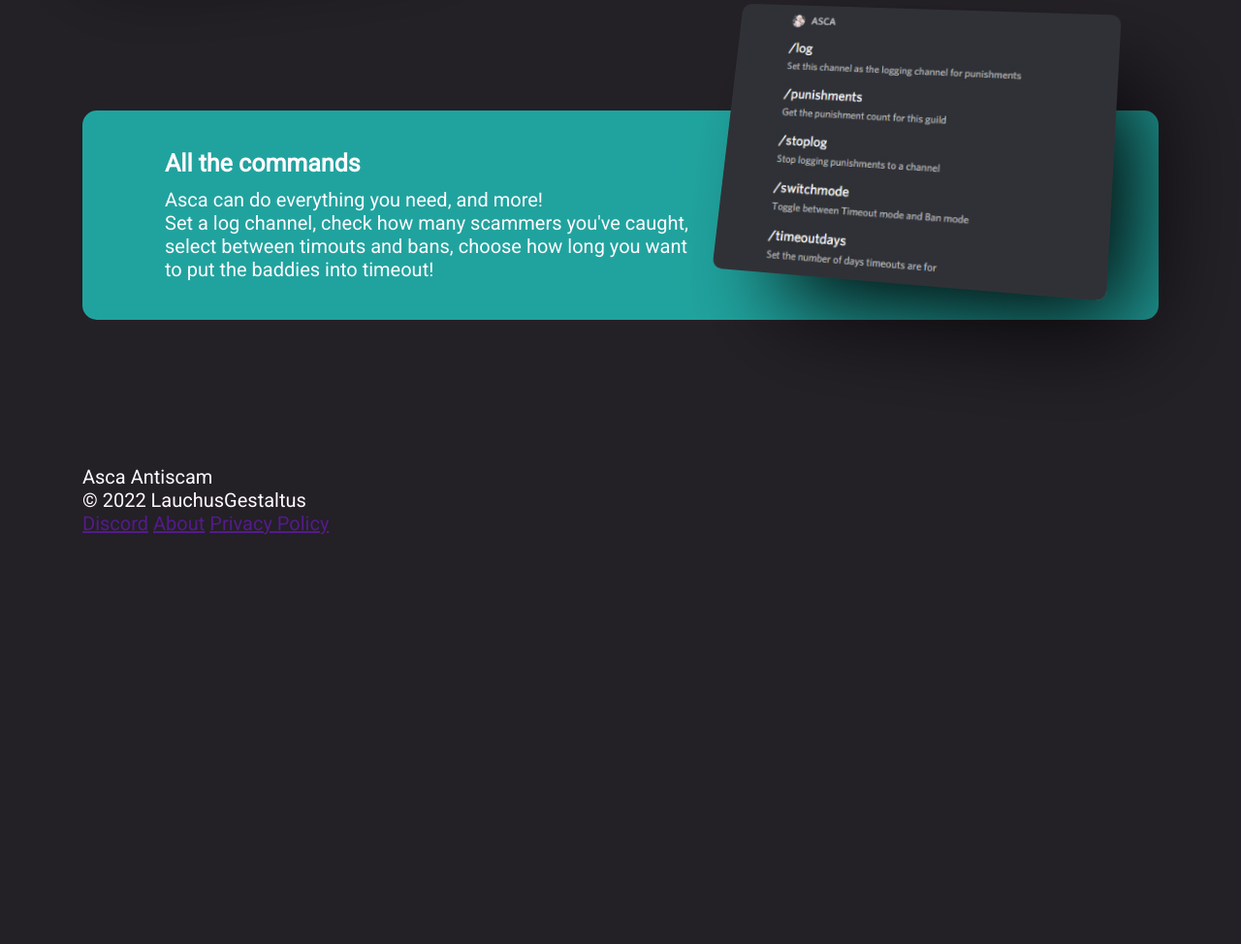
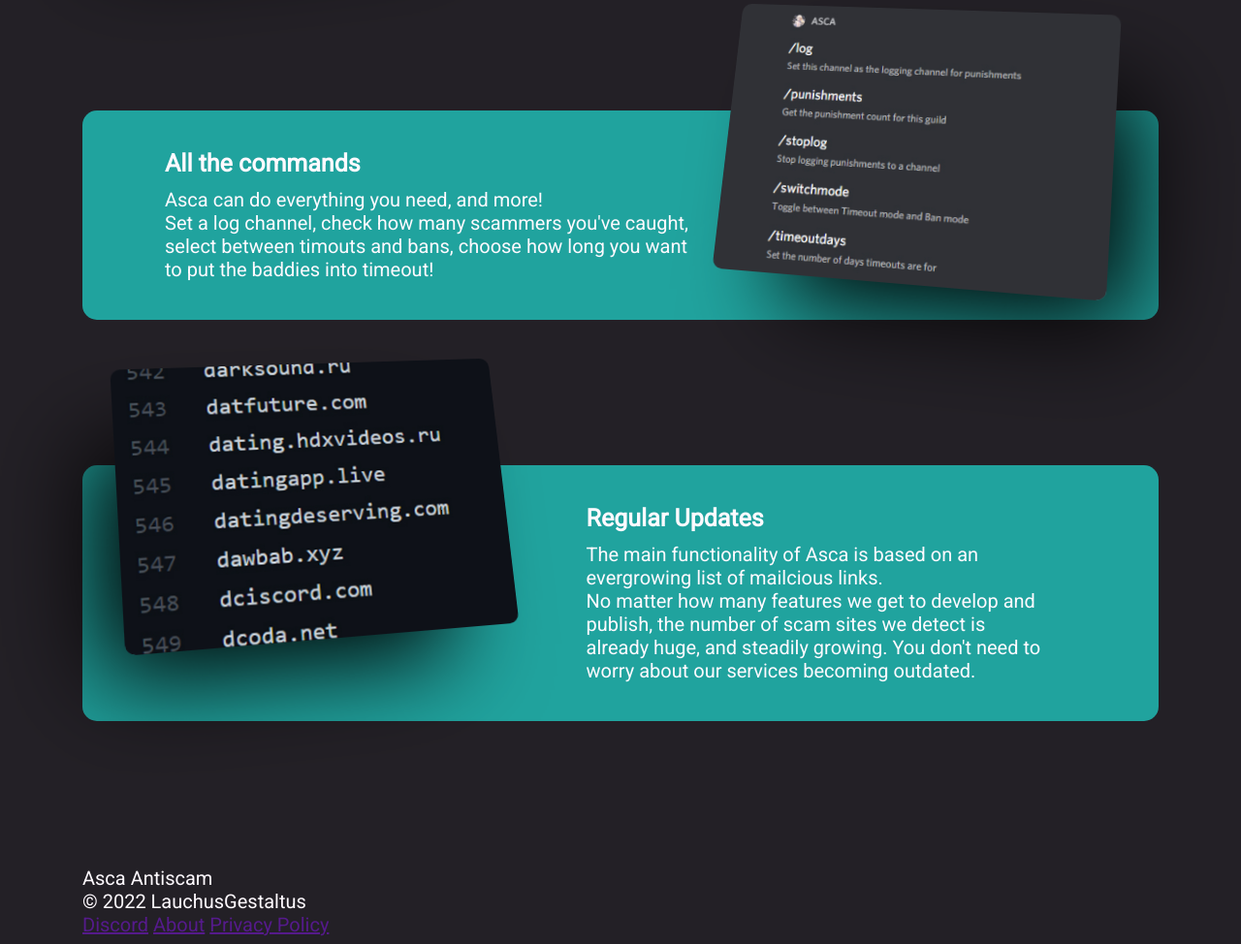
Before and after one commit to Lauchgestalt/ascawebsite, a plain HTML site: page index.html in a window 1280 px wide. Shown: the part 634-1608 px from the top of the page at 97% size. Before the commit the page ends 1194 px from the top, so only its background shows below. Drawn offline with Linux system fonts and the light colour scheme.

Commit message:
added links

```diff
--- a/index.html
+++ b/index.html
@@ -43,6 +43,18 @@
             </div>
         </div>
 
+        <div class="card">
+            <div class="cardRow">
+                <div class="cardImgCont left">
+                    <img src="src/links.jpg" alt="" class="imgCardL" />
+                </div>
+                <div class="cardTextContL">
+                    <h5 class="hCard">Regular Updates</h5>
+                    <p class="pCard">The main functionality of Asca is based on an evergrowing list of mailcious links.<br>No matter how many features we get to develop and publish, the number of scam sites we detect is already huge, and steadily growing. You don't need to worry about our services becoming outdated.</p>
+                </div>
+            </div>
+        </div>
+
         <div id="footer">
             <p>Asca Antiscam</p>
             <p>&#169; 2022 LauchusGestaltus</p>
```
Also changed, not shown: src/links.jpg (added).
